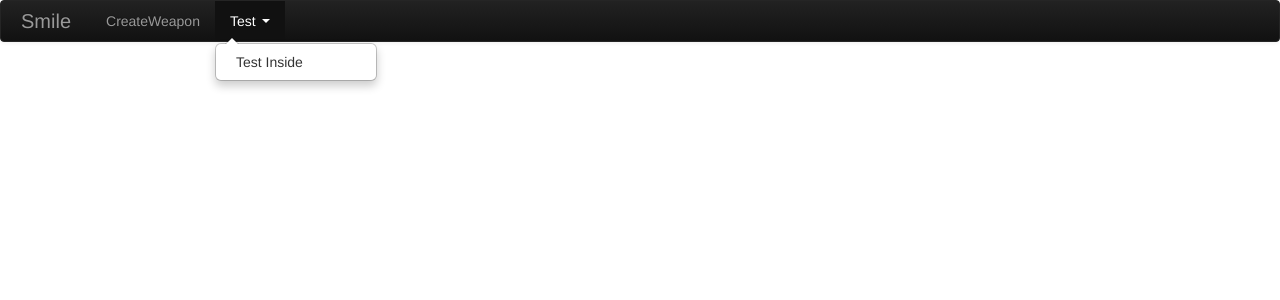
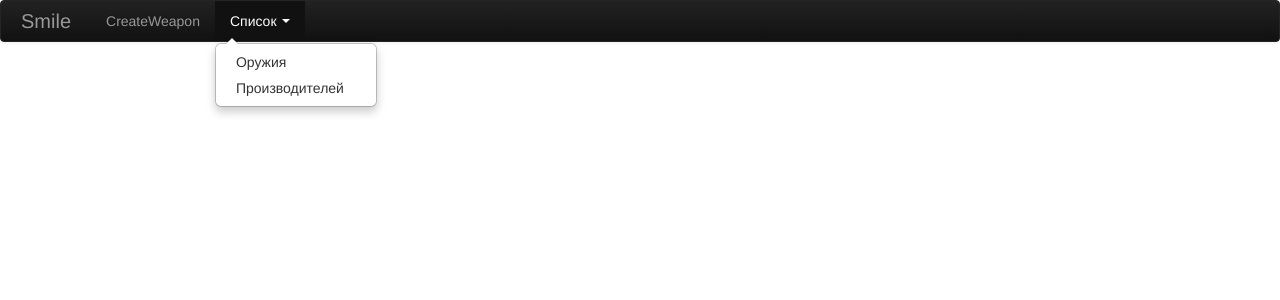
Before and after one commit to AntonNikulin/uni-crsw-5, a Django app: template templates/base.html in a window 1280 px wide, after a click on "Список". Shown: the top 300 px of the page. Run offline with Django 3.2, Linux system fonts and the light colour scheme; the template is opened without the code that fills it, so the values that code supplies are empty; parts of the project's set-up code (start-up, migrations or seed data) failed here and were passed over.

Commit message:
+ crud manufacturer

```diff
--- a/WeaponStore/models.py
+++ b/WeaponStore/models.py
@@ -5,7 +5,6 @@ from django.db import models
 class Item(models.Model):
     fullName = models.CharField(max_length=200, blank=True)
     shortName = models.CharField(max_length=20, blank=False)
-    year = models.IntegerField(max_length=4, blank=True, null=True)
     description = models.TextField(max_length=1000, blank=True, null=True)
     manufacturer = models.ForeignKey("Manufacturer", blank=True, null=True, on_delete=models.SET_NULL)
     country = models.CharField(max_length=50, blank=True, null=True)
--- a/WeaponStore/templates/WeaponStore/index.html
+++ b/WeaponStore/templates/WeaponStore/index.html
@@ -5,7 +5,7 @@
             <table class="item span12">
                 {% for wp in weapon %}
                 <tr class="dl-horizontal">
-                    <td><a href="edit/{{ wp.id }}">{{ wp.shortName }}</a></td>
+                    <td><a href="weapon/edit/{{ wp.id }}">{{ wp.shortName }}</a></td>
                     <td>{{ wp.manufacturer.fullName }}</td>
                 </tr>
                 {% endfor %}
--- a/WeaponStore/urls.py
+++ b/WeaponStore/urls.py
@@ -2,11 +2,19 @@ from django.conf.urls import patterns, include, url
 from WeaponStore import views
 
 urlpatterns = patterns('',
-                       url(r'^$', 'WeaponStore.views.Index', name='index'),
-                       # Weapon CRUD
-                       url(r'^l$', views.WeaponList.as_view(), name='weapon_list'),
-                       url(r'^new$', views.WeaponCreate.as_view(success_url="/"), name='weapon_new'),
-                       url(r'^edit/(?P<pk>\d+)$$', views.WeaponUpdate.as_view(success_url="/"), name='weapon_edit'),
-                       url(r'^delete/(?P<pk>\d+)$$', views.WeaponDelete.as_view(success_url="/"), name='weapon_delete'),
+    url(r'^$', 'WeaponStore.views.Index', name='index'),
+
+    # Weapon CRUD
+    url(r'^weapon/list$', views.WeaponList.as_view(), name='weapon_list'),
+    url(r'^weapon/create$', views.WeaponCreate.as_view(success_url="/"), name='weapon_new'),
+    url(r'^weapon/edit/(?P<pk>\d+)$', views.WeaponUpdate.as_view(success_url="/"), name='weapon_edit'),
+    url(r'^weapon/delete/(?P<pk>\d+)$', views.WeaponDelete.as_view(success_url="/"), name='weapon_delete'),
+
+    #Manufacturer CRUD
+    url(r'^manufacturer/list$', views.ManufacturerList.as_view(), name='manufacturer_list'),
+    url(r'^manufacturer/create$', views.ManufacturerCreate.as_view(success_url="/"), name='manufacturer_create'),
+    url(r'^manufacturer/edit/(?P<pk>\d+)$', views.ManufacturerUpdate.as_view(success_url="/"), name='manufacturer_edit'),
+    url(r'^manufacturer/delete/(?P<pk>\d+)$', views.ManufacturerDelete.as_view(success_url="/"), name='manufacturer_delete'),
+
 
 )
--- a/templates/nav.html
+++ b/templates/nav.html
@@ -6,15 +6,16 @@
             <span class="icon-bar"></span>
         </a>
         <a class="brand" href="/">Smile</a>
-        <div class="nav-collapse">
+        <div class="nav-collapse collapse">
             <ul class="nav">
                 <li class=""><a href="/createweapon/">CreateWeapon</a></li>
                 <li class="dropdown">
                     <a class="dropdown-toggle" data-toggle="dropdown" href="#">
-                        Test <span class="caret"></span>
+                        Список <span class="caret"></span>
                     </a>
                     <ul class="dropdown-menu">
-                        <li><a href="#">Test Inside</a> </li>
+                        <li><a href="{% url 'weapon_list' %}">Оружия</a> </li>
+                        <li><a href="{% url 'manufacturer_list' %}">Производителей</a> </li>
                     </ul>
                 </li>
             </ul>
```
Also changed, not shown: WeaponStore/views.py (+11 -1 lines).
